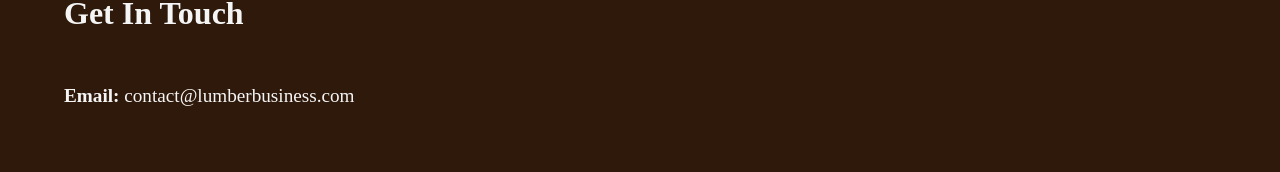
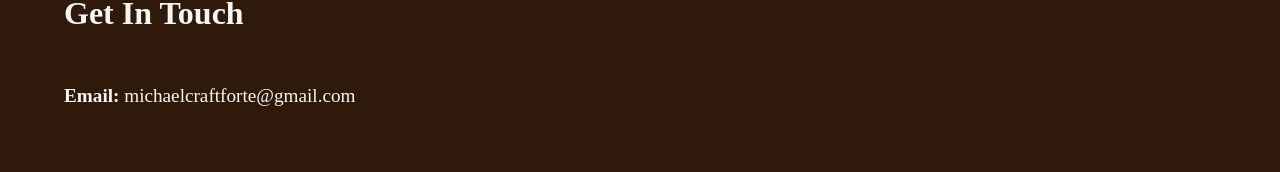
Before and after one commit to Oia20/Simple-Lumber-Site, a React (Vite) app in the folder lumberSite/: page / in a window 1280 px wide. Shown: the part 1251-1423 px from the top of the page. Built offline with nearby package versions, Linux system fonts and the light colour scheme.

Commit message:
added email

```diff
--- a/lumberSite/src/Contact.jsx
+++ b/lumberSite/src/Contact.jsx
@@ -7,7 +7,7 @@
         <h2>Get In Touch</h2>
 
       <div className="contact-content">
-        <p><strong>Email:</strong> contact@lumberbusiness.com</p>
+        <p><strong>Email:</strong> michaelcraftforte@gmail.com</p>
       </div>
     </section>
   );
```
